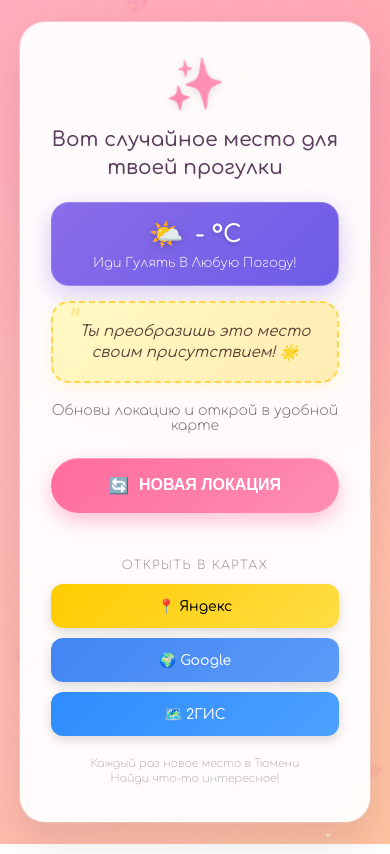
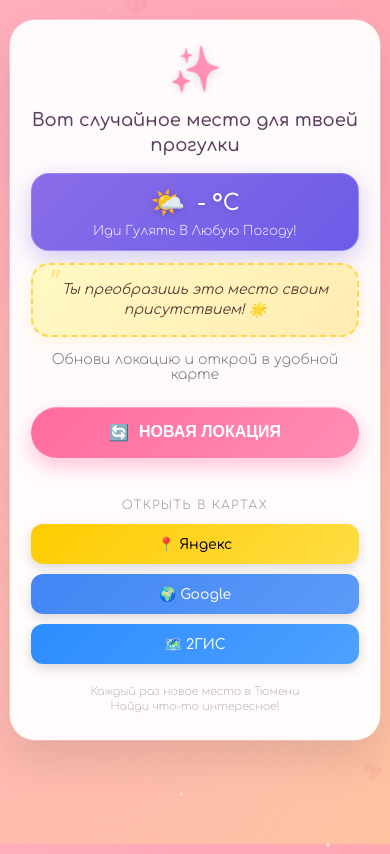
Before and after one commit to winRAR1ty/vio_walk, a plain HTML site: page index.html in a window 390 px wide. Drawn offline with Linux system fonts and the light colour scheme; no server answers.

Commit message:
Update index.html

```diff
--- a/index.html
+++ b/index.html
@@ -2,7 +2,7 @@
 <html lang="ru">
 <head>
     <meta charset="UTF-8">
-    <meta name-width="device-width, initial-scale=1.0">
+    <meta name="viewport" content="width=device-width, initial-scale=1.0">
     <title>Твоё случайное приключение</title>
     <link href="https://fonts.googleapis.com/css2?family=Pacifico&family=Comfortaa:wght@300;400;500;600&display=swap" rel="stylesheet">
     <style>
@@ -66,13 +66,66 @@
             border: 1px solid rgba(255,255,255,0.5);
         }
 
+        /* Улучшения для мобильных устройств */
+        @media (max-width: 480px) {
+            body {
+                padding: 10px;
+                align-items: flex-start;
+                min-height: 100vh;
+                height: auto;
+            }
+
+            .container {
+                padding: 25px 20px;
+                margin: 10px 0;
+                max-width: none;
+                width: 100%;
+                min-height: auto;
+            }
+
+            .sparkles {
+                font-size: 40px !important;
+            }
+
+            h1 {
+                font-size: 18px !important;
+                margin-bottom: 15px !important;
+            }
+
+            .weather {
+                padding: 12px !important;
+                margin-bottom: 12px !important;
+            }
+
+            .temperature {
+                font-size: 22px !important;
+            }
+
+            .compliment {
+                padding: 15px !important;
+                margin-bottom: 15px !important;
+                font-size: 14px !important;
+            }
+
+            .main-btn {
+                padding: 16px 30px !important;
+                margin-bottom: 20px !important;
+            }
+
+            .map-btn {
+                padding: 12px 16px !important;
+            }
+        }
+
         .sparkles {
             font-size: 45px;
             margin-bottom: 15px;
             animation: sparkle 3s ease-in-out infinite;
             background: linear-gradient(45deg, #ff6b9d, #ff8eb4, #ffafbd);
+            background-clip: text;
             -webkit-background-clip: text;
             -webkit-text-fill-color: transparent;
+            color: #ff6b9d; /* Fallback для Firefox */
             filter: drop-shadow(0 2px 4px rgba(0,0,0,0.1));
         }
 
@@ -239,6 +292,12 @@
         .main-btn.updating {
             background: linear-gradient(135deg, #ff85a2, #ff9eb5);
             animation: pulse 0.5s ease-in-out;
+        }
+
+        @keyframes pulse {
+            0% { transform: scale(1); }
+            50% { transform: scale(0.98); }
+            100% { transform: scale(1); }
         }
 
         .maps-title {
@@ -429,7 +488,6 @@
             }
         }
 
-        // Новые границы квадрата в Тюмени
         const latMin = 57.102143;
         const latMax = 57.166647;
         const lonMin = 65.482014;
```
